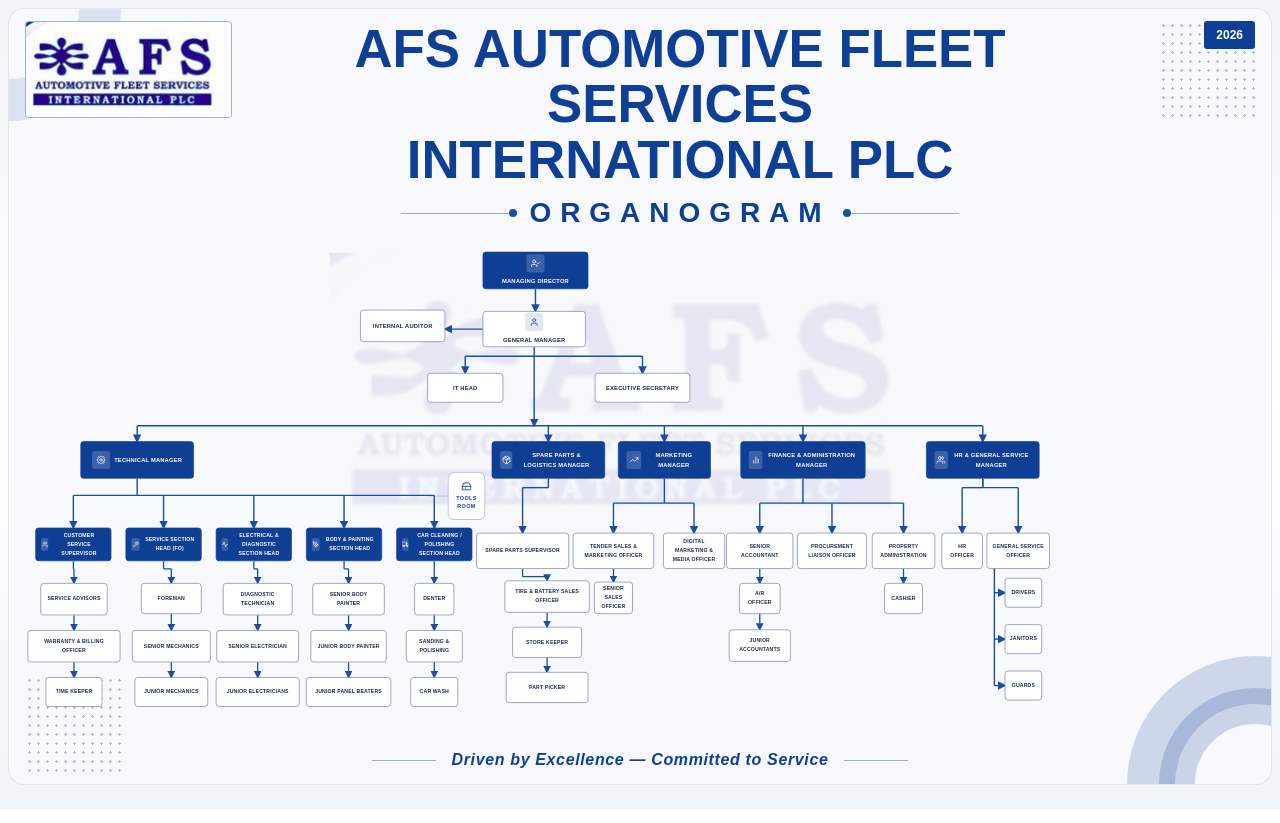
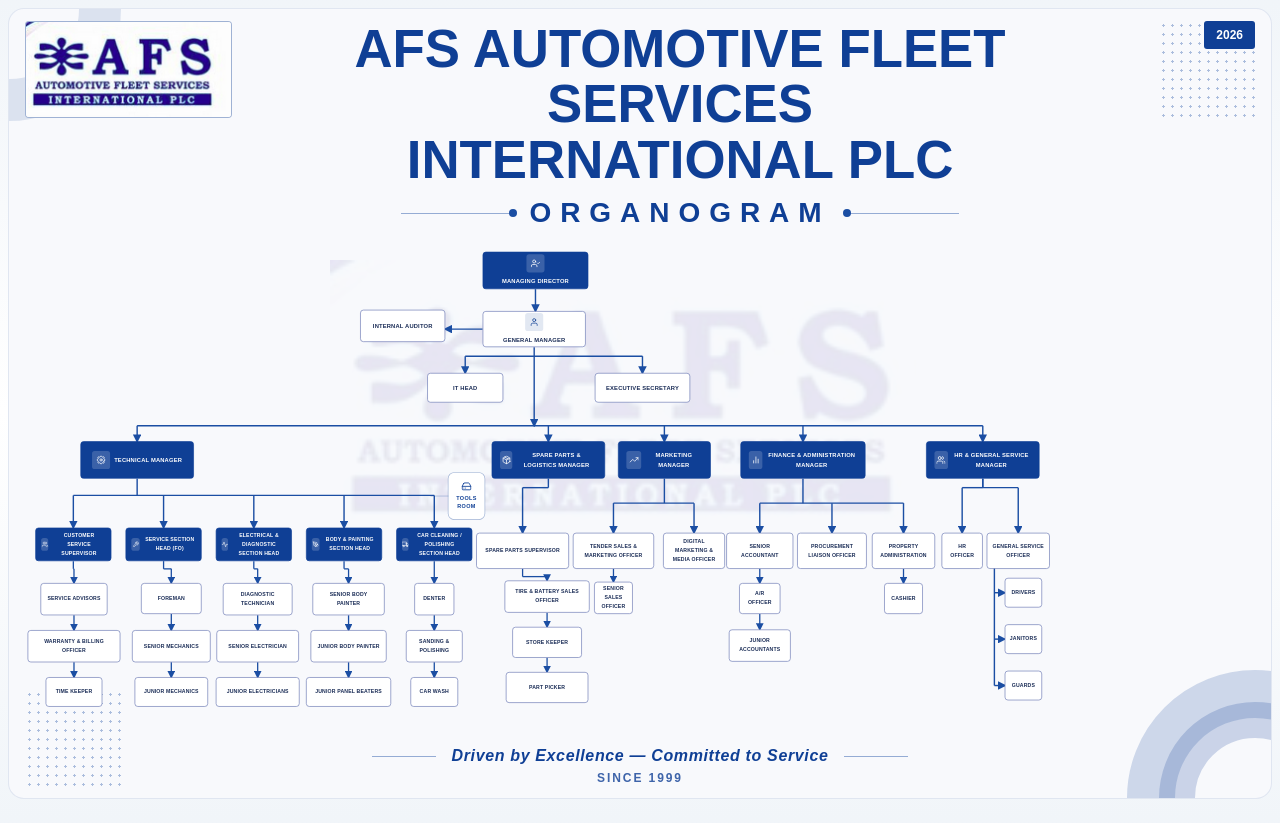
Before and after one commit to entro12-ui/Company-Portfolio, a Next.js app: page /afc in a window 1280 px wide. Built offline with nearby package versions, Linux system fonts and the light colour scheme.

Commit message:
update the  flow proccess

```diff
--- a/src/components/AfcOrganogramBoard.tsx
+++ b/src/components/AfcOrganogramBoard.tsx
@@ -943,7 +943,9 @@ export default function AfcOrganogramBoard({ chart }: AfcOrganogramBoardProps) {
 
       <div className="relative">
         <div className="grid gap-2 lg:grid-cols-[250px_minmax(0,1fr)_170px] lg:items-start">
-          <LogoCard />
+          <div className="ml-0 mt-0 justify-self-start self-start">
+            <LogoCard />
+          </div>
 
           <div className="text-center">
             <h1 className="text-3xl font-black uppercase leading-[1.05] text-[#0f3f95] sm:text-[3.3rem]">
@@ -995,13 +997,16 @@ export default function AfcOrganogramBoard({ chart }: AfcOrganogramBoardProps) {
           </div>
         </div>
 
-        <div className="mt-1 flex items-center justify-center gap-4 text-[#0f3f95]">
+        <div className="mt-0 flex items-center justify-center gap-4 text-[#0f3f95]">
           <span className="h-px w-16 bg-[#1b4ea3]/45" />
           <p className="text-base font-semibold italic tracking-[0.04em]">
             {chart.tagline}
           </p>
           <span className="h-px w-16 bg-[#1b4ea3]/45" />
         </div>
+        <p className="mt-0.5 text-center text-xs font-semibold uppercase tracking-[0.16em] text-[#0f3f95]/80">
+          Since 1999
+        </p>
       </div>
     </section>
   );
```
